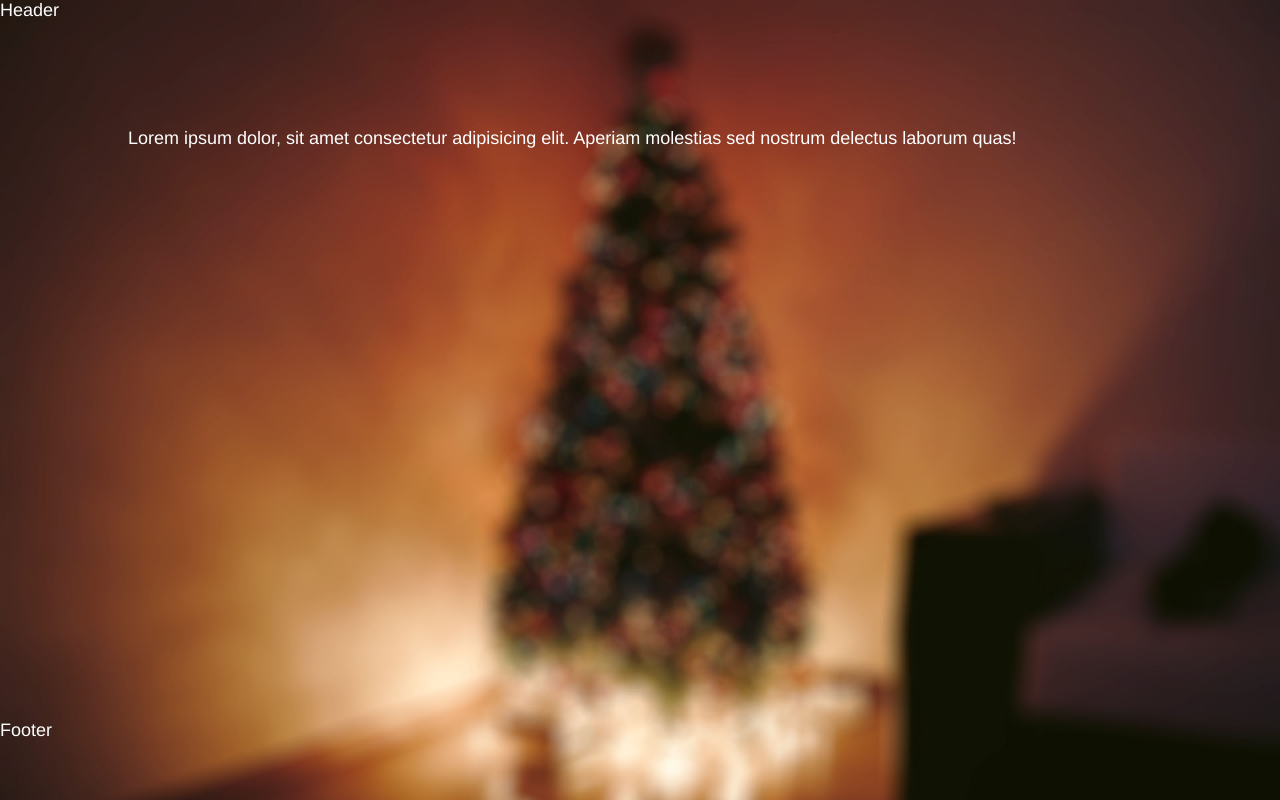
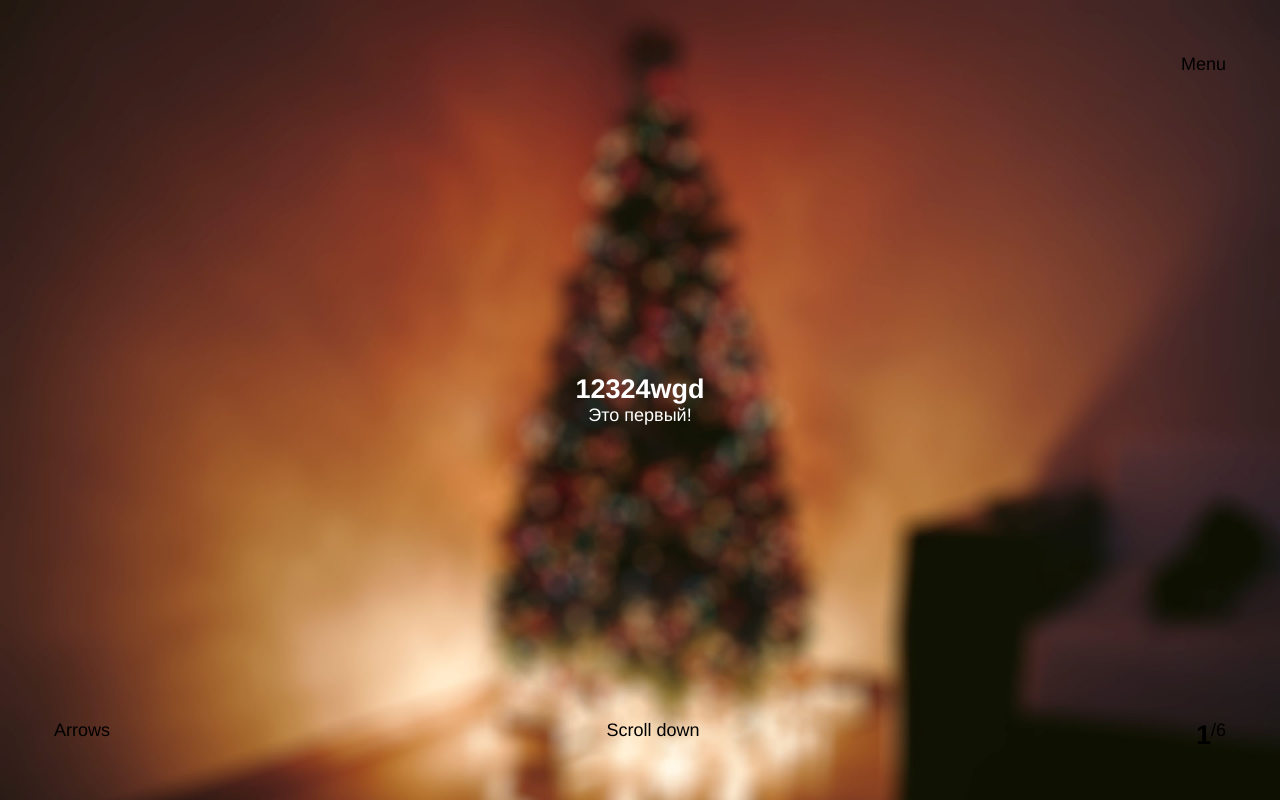
Before and after one commit to kfamily66/christmas-app-scratch, a React app: page / in a window 1280 px wide. Built offline with nearby package versions, Linux system fonts and the light colour scheme; what react-stripe-elements would draw is missing.

Commit message:
Starting template

```diff
--- a/src/App.css
+++ b/src/App.css
@@ -32,10 +32,11 @@ header {
   position: absolute;
   top: 0;
   left: 0;
-  color: white;
+  color: black;
   background: transparent;
   height: 10%;
   width: 100%;
+  padding: 3rem 3rem 0 3rem;
   z-index: 9;
 }
 
@@ -43,9 +44,11 @@ footer {
   position: absolute;
   bottom: 0;
   left: 0;
-  color: white;
+  color: black;
   background: transparent;
   height: 10%;
+  width: 100%;
+  padding: 0 3rem 3rem 3rem;
   z-index: 9;
 }
 
@@ -100,7 +103,8 @@ input,
   padding: 10px 14px;
   font-size: 1em;
   font-family: "Source Code Pro", monospace;
-  box-shadow: rgba(50, 50, 93, 0.14902) 0px 1px 3px, rgba(0, 0, 0, 0.0196078) 0px 1px 0px;
+  box-shadow: rgba(50, 50, 93, 0.14902) 0px 1px 3px,
+    rgba(0, 0, 0, 0.0196078) 0px 1px 0px;
   border: 0;
   outline: 0;
   border-radius: 4px;
@@ -113,7 +117,8 @@ input::placeholder {
 
 input:focus,
 .StripeElement--focus {
-  box-shadow: rgba(50, 50, 93, 0.109804) 0px 4px 6px, rgba(0, 0, 0, 0.0784314) 0px 1px 3px;
+  box-shadow: rgba(50, 50, 93, 0.109804) 0px 4px 6px,
+    rgba(0, 0, 0, 0.0784314) 0px 1px 3px;
   -webkit-transition: all 150ms ease;
   transition: all 150ms ease;
 }
@@ -173,7 +178,7 @@ input:focus,
   height: 100vh;
 }
 
-.screen div {
+.screen > div {
   width: 100vw;
   height: 100vh;
 }
@@ -181,7 +186,7 @@ input:focus,
 .section {
   height: 100%;
   width: 100%;
-  padding: 10% 10%;
+  padding: 2em;
   position: absolute;
   top: 0;
   left: 0;
@@ -189,6 +194,12 @@ input:focus,
   transform: translateY(0%);
   transition: transform 0.7s cubic-bezier(0.59, 0.01, 0.34, 0.99);
   /* z-index: 2; */
+}
+
+.container {
+  background: white;
+  width: 100%;
+  height: 100%;
 }
 
 .home {
@@ -249,3 +260,21 @@ input:focus,
 .touch * {
   background: red;
 }
+
+.row {
+  display: flex;
+  flex-direction: row;
+  justify-content: space-between;
+}
+
+.inline {
+  display: inline-flex;
+}
+
+.no-bg {
+  background: none;
+}
+
+.menu {
+  margin-left: auto;
+}
--- a/src/components/Footer.js
+++ b/src/components/Footer.js
@@ -1,5 +1,15 @@
 import React from "react";
 
-const Footer = () => <footer>Footer</footer>;
+const Footer = props => (
+  <footer>
+    <div className="row">
+      <p>Arrows</p>
+      <p>Scroll down</p>
+      <div className="inline">
+        <h2>{props.counter.current + 1}</h2>/6
+      </div>
+    </div>
+  </footer>
+);
 
 export default Footer;
--- a/src/components/Header.js
+++ b/src/components/Header.js
@@ -1,5 +1,12 @@
 import React from "react";
 
-const Header = () => <header>Header</header>;
+const Header = props => (
+  <header>
+    <div className="row">
+      {props.counter.current !== 0 && <p>Home</p>}
+      <div className="menu">Menu</div>
+    </div>
+  </header>
+);
 
 export default Header;
--- a/src/components/Home.js
+++ b/src/components/Home.js
@@ -4,9 +4,10 @@ class Home extends React.Component {
   render() {
     return (
       <div className="section home active">
-        <p>
-          Lorem ipsum dolor, sit amet consectetur adipisicing elit. Aperiam molestias sed nostrum delectus laborum quas!
-        </p>
+        <div className="container no-bg">
+          <h2>12324wgd</h2>
+          <p>Это первый!</p>
+        </div>
       </div>
     );
   }
--- a/src/components/Screen1.js
+++ b/src/components/Screen1.js
@@ -4,7 +4,9 @@ class Screen1 extends React.Component {
   render() {
     return (
       <div className="section one">
-        <h1>Screen1</h1>
+        <div className="container">
+          <h1>Screen1</h1>
+        </div>
       </div>
     );
   }
--- a/src/components/Screen2.js
+++ b/src/components/Screen2.js
@@ -4,7 +4,9 @@ class Screen2 extends React.Component {
   render() {
     return (
       <div className="section two">
-        <h1>Screen2</h1>
+        <div className="container">
+          <h1>Screen2</h1>
+        </div>
       </div>
     );
   }
--- a/src/components/Screen3.js
+++ b/src/components/Screen3.js
@@ -4,7 +4,9 @@ class Screen3 extends React.Component {
   render() {
     return (
       <div className="section three">
-        <h1>Screen3</h1>
+        <div className="container">
+          <h1>Screen3</h1>
+        </div>
       </div>
     );
   }
--- a/src/components/Screen4.js
+++ b/src/components/Screen4.js
@@ -4,7 +4,9 @@ class Screen4 extends React.Component {
   render() {
     return (
       <div className="section four">
-        <h1>Screen4</h1>
+        <div className="container">
+          <h1>Screen4</h1>
+        </div>
       </div>
     );
   }
--- a/src/components/Wrapper.js
+++ b/src/components/Wrapper.js
@@ -35,7 +35,9 @@ class Wrapper extends React.Component {
 
   state = { current: 0 };
   scrollToNext = e => {
-    this.state.current !== 0 && this.state.current !== 5 && document.removeEventListener("wheel", this.scrollToNext);
+    this.state.current !== 0 &&
+      this.state.current !== 5 &&
+      document.removeEventListener("wheel", this.scrollToNext);
     if (e.deltaY > 0) {
       this.changeViewToNext();
     }
@@ -77,14 +79,14 @@ class Wrapper extends React.Component {
   render() {
     return (
       <div className="screen">
-        <Header />
+        <Header counter={this.state} />
         <Home />
         <Screen1 />
         <Screen2 />
         <Screen3 />
         <Screen4 />
         <Shop />
-        <Footer />
+        <Footer counter={this.state} />
       </div>
     );
   }
```
